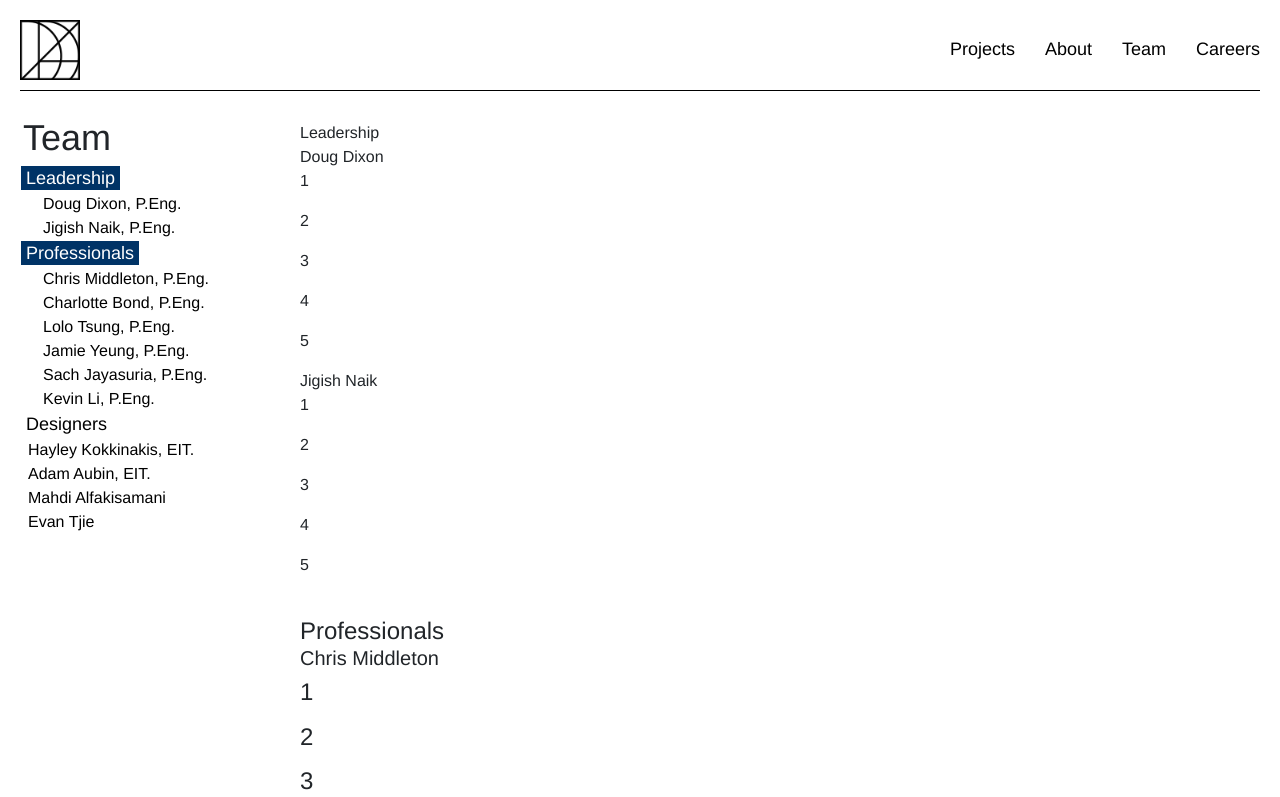
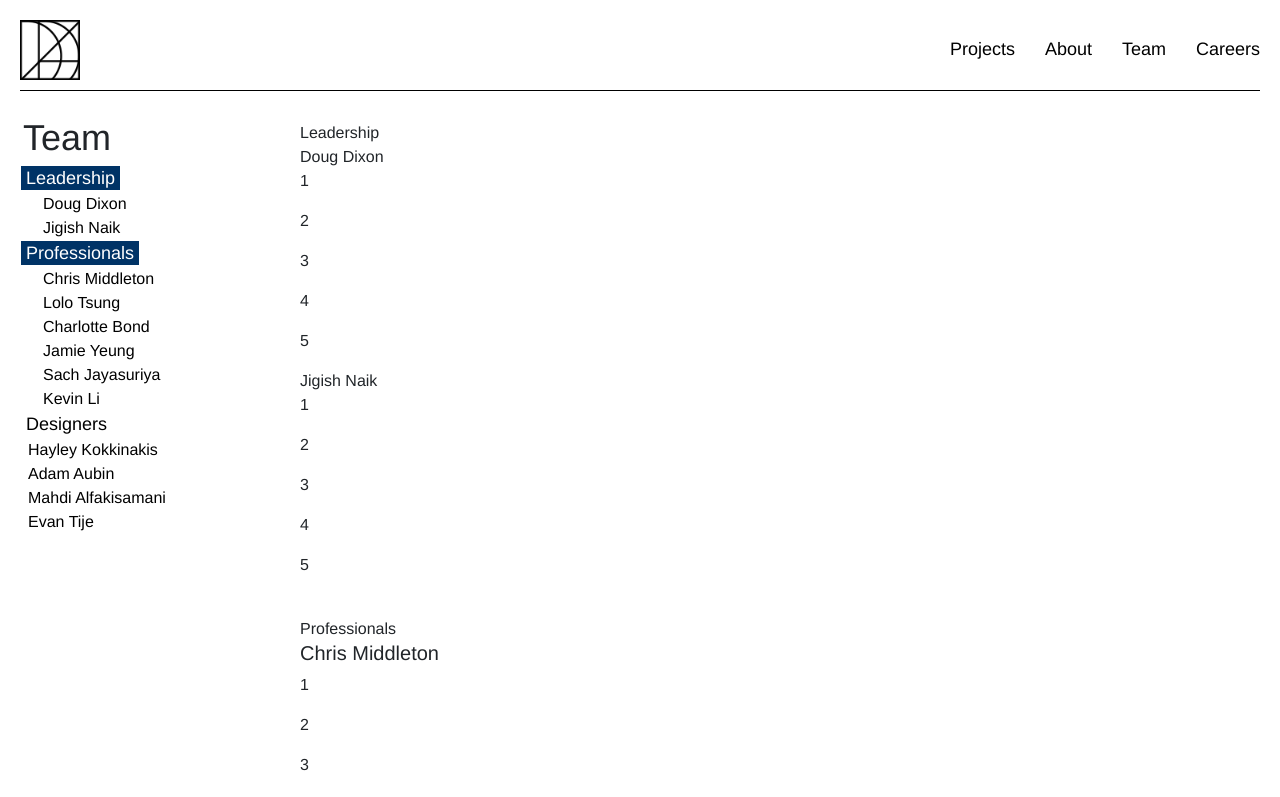
Before and after one commit to kevinwenjili/dda-website, a React (Vite) app: page /#/team in a window 1280 px wide. Shown: the top 797 px of the page. Built offline with nearby package versions, Linux system fonts and the light colour scheme; the HTML template or start-up script is replaced by a standard one.

Commit message:
updated data structure for teamLists

```diff
--- a/public/db/projectList.ts
+++ b/public/db/projectList.ts
@@ -1,8 +1,7 @@
 const projectLists = [
-
   {
     img: "db/images/eastern-ave-fatigue-evaluation.jpg",
-    refLink: "#",
+    refLink: "#team",
     projectTitle: "Eastern Avenue Interchange Fatigue Evaluation",
     city: "Toronto",
     province: "Ontario",
@@ -11,7 +10,7 @@ const projectLists = [
   },
   {
     img: "db/images/ship-channel-rehabilitation.jpg",
-    refLink: "#",
+    refLink: "#team",
     projectTitle: "Cherry Street Bascule Bridge Rehabilitation - Phase I",
     city: "Toronto",
     province: "Ontario",
@@ -20,7 +19,7 @@ const projectLists = [
   },
   {
     img: "db/images/dvp-coating-rehabilitation.jpg",
-    refLink: "#",
+    refLink: "#team",
     projectTitle: "Don Valley Parkway Steel Bridges Coating Rehabilitation",
     city: "Toronto",
     province: "Ontario",
@@ -29,7 +28,7 @@ const projectLists = [
   },
   {
     img: "db/images/third-street-bridge-replacement.jpg",
-    refLink: "#",
+    refLink: "#team",
     projectTitle: "Third Street Bridge Rehabilitation",
     city: "Chatham-Kent",
     province: "Ontario",
@@ -38,7 +37,7 @@ const projectLists = [
   },
   {
     img: "db/images/various-culvert-rehabilitation.jpg",
-    refLink: "#",
+    refLink: "#team",
     projectTitle: "City of Toronto Culverts Rehabilitation and Replacement",
     city: "Toronto",
     province: "Ontario",
@@ -47,7 +46,7 @@ const projectLists = [
   },
   {
     img: "db/images/osim-inspection.jpg",
-    refLink: "#",
+    refLink: "#team",
     projectTitle: "City of Toronto Biennial OSIM Inspection Program",
     city: "Toronto",
     province: "Ontario",
@@ -56,7 +55,7 @@ const projectLists = [
   },
   {
     img: "db/images/fgge-hammer-sounding.jpg",
-    refLink: "#",
+    refLink: "#team",
     projectTitle: "Gardiner Expressway Soffit and Substructure Delamination Inspection",
     city: "Toronto",
     province: "Ontario",
@@ -65,7 +64,7 @@ const projectLists = [
   },
   {
     img: "db/images/nwr-underwater-inspection.jpg",
-    refLink: "#",
+    refLink: "#team",
     projectTitle: "MTO Northwest Region Bridges and Culverts Underwater Inspection",
     city: "",
     province: "North-Western Ontario",
--- /dev/null
+++ b/public/db/teamList.ts
@@ -0,0 +1,88 @@
+const teamLists = [
+  {
+    name: "Doug Dixon",
+    refLink: "#team",
+    suffix: "P.Eng.",
+    title: "President",
+    group: "Leadership",
+  },
+  {
+    name: "Jigish Naik",
+    refLink: "#team",
+    suffix: "P.Eng.",
+    title: "Partner",
+    group: "Leadership",
+  },
+  {
+    name: "Chris Middleton",
+    refLink: "#team",
+    suffix: "P.Eng.",
+    title: "Senior Project Manager",
+    group: "Professionals",
+  },
+  {
+    name: "Lolo Tsung",
+    refLink: "#team",
+    suffix: "P.Eng.",
+    title: "Senior Project Manager",
+    group: "Professionals",
+  },
+  {
+    name: "Charlotte Bond",
+    refLink: "#team",
+    suffix: "P.Eng.",
+    title: "Senior Bridge Engineer",
+    group: "Professionals",
+  },
+  {
+    name: "Jamie Yeung",
+    refLink: "#team",
+    suffix: "P.Eng.",
+    title: "Project Engineer",
+    group: "Professionals",
+  },
+  {
+    name: "Sach Jayasuriya",
+    refLink: "#team",
+    suffix: "P.Eng.",
+    title: "Bridge Engineer",
+    group: "Professionals",
+  },
+  {
+    name: "Kevin Li",
+    refLink: "#team",
+    suffix: "P.Eng.",
+    title: "Bridge Engineer",
+    group: "Professionals",
+  },
+  {
+    name: "Hayley Kokkinakis",
+    refLink: "#team",
+    suffix: "EIT",
+    title: "Engineer-in-Training",
+    group: "Designers",
+  },
+  {
+    name: "Adam Aubin",
+    refLink: "#team",
+    suffix: "EIT",
+    title: "Engineer-in-Training",
+    group: "Designers",
+  },
+  {
+    name: "Mahdi Alfakisamani",
+    refLink: "#team",
+    suffix: "EIT",
+    title: "Engineer-in-Training",
+    group: "Designers",
+  },
+  {
+    name: "Evan Tije",
+    refLink: "#team",
+    suffix: "",
+    title: "Engineer-in-Training",
+    group: "Designers",
+  },
+];
+
+export default teamLists;
--- a/src/components/ScrollSpy/ScrollSpy.tsx
+++ b/src/components/ScrollSpy/ScrollSpy.tsx
@@ -1,24 +1,23 @@
 import React, { useEffect } from "react";
 import { useNavigate } from "react-router-dom";
 import "./ScrollSpy.css";
+import teamLists from "../../../public/db/teamList";
 
-const teamGroup = {
-  Leadership: ["Doug Dixon, P.Eng.", "Jigish Naik, P.Eng."],
-  Professionals: [
-    "Chris Middleton, P.Eng.",
-    "Charlotte Bond, P.Eng.",
-    "Lolo Tsung, P.Eng.",
-    "Jamie Yeung, P.Eng.",
-    "Sach Jayasuria, P.Eng.",
-    "Kevin Li, P.Eng.",
-  ],
-  Designers: [
-    "Hayley Kokkinakis, EIT.",
-    "Adam Aubin, EIT.",
-    "Mahdi Alfakisamani",
-    "Evan Tjie",
-  ],
-};
+interface Props {
+  name: string;
+  refLink: string;
+  suffix?: string | null;
+  title: string;
+  group: string;
+}
+
+let teamGroupsSet = new Set<string>();
+teamLists.forEach((teamMember: Props) => {
+  teamGroupsSet.add(teamMember.group);
+  // console.log("team member", teamMember.group)
+});
+
+const teamGroups: string[] = [...teamGroupsSet];
 
 const Scrollspy = () => {
   const navigate = useNavigate();
@@ -58,15 +57,15 @@ const Scrollspy = () => {
           const element = document.querySelector(`a[data-key="${entryId}"]`);
           if (entry.isIntersecting) {
             // Add the "active" class
-            console.log("Intersected entry:", entryId, element);
+            // console.log("Intersected entry:", entryId, element);
             if (element) {
               element.classList.add("active");
-              console.log("Added entry:", element);
+              // console.log("Added entry:", element);
             }
           } else {
             if (element) {
               element.classList.remove("active");
-              console.log("Removed entry:", element);
+              // console.log("Removed entry:", element);
             }
           }
         });
@@ -97,7 +96,7 @@ const Scrollspy = () => {
             className="navbar flex-column align-items-stretch"
           >
             <nav className="flex-column">
-              {Object.entries(teamGroup).map(([group, people], groupIndex) => (
+              {teamGroups.map((group, groupIndex) => (
                 <div>
                   <a
                     className="sidebar-link sidebar-group"
@@ -108,20 +107,22 @@ const Scrollspy = () => {
                     {group}
                   </a>
                   <nav className="flex-column">
-                    {people.map((person, peopleIndex) => (
+                    {teamLists
+                      .filter((teamMember) => teamMember.group === group)
+                      .map((person, personIndex) => (
                         <div>
                           <a
                             className="sidebar-link sidebar-member"
-                          href={"#group-" + groupIndex + "-" + peopleIndex}
-                          data-key={"group-" + groupIndex + "-" + peopleIndex}
+                            href={"#group-" + groupIndex + "-" + personIndex}
+                            data-key={"group-" + groupIndex + "-" + personIndex}
                             onClick={(e) =>
                               handleNavClick(
                                 e,
-                              "group-" + groupIndex + "-" + peopleIndex
+                                "group-" + groupIndex + "-" + personIndex
                               )
                             }
                           >
-                          {person}
+                            {person.name}
                           </a>
                         </div>
                       ))}
@@ -153,7 +154,7 @@ const Scrollspy = () => {
             <p>5</p>
           </div>
           <div>&nbsp;</div>
-          <h4 id="group-1" className="scroll-spy-tracked">
+          <div id="group-1" className="scroll-spy-tracked">
             Professionals
             <h5 id="group-1-0" className="scroll-spy-tracked">
               Chris Middleton
@@ -203,7 +204,7 @@ const Scrollspy = () => {
             <p>3</p>
             <p>4</p>
             <p>5</p>
-          </h4>
+          </div>
           <p>...</p>
           <p>...</p>
           <p>...</p>
```
Lines whose indentation alone changed are shown as unchanged.
